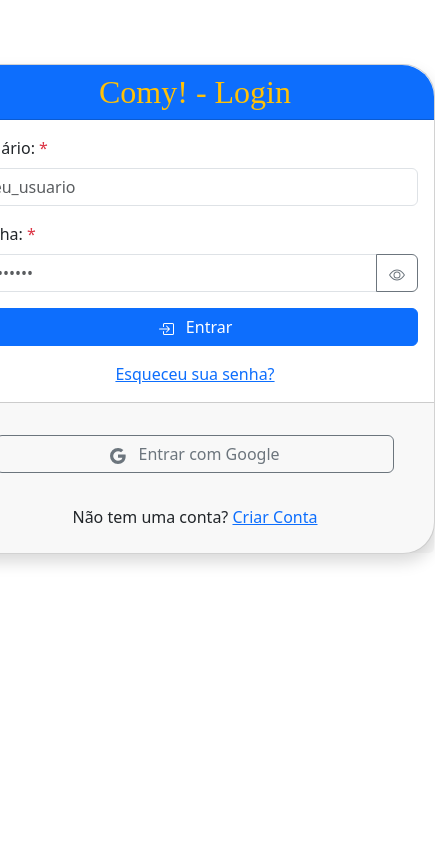
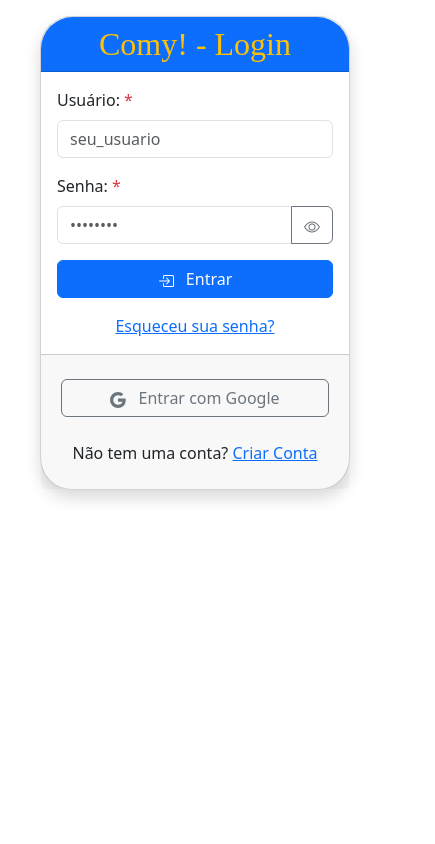
Before and after one commit to comy-delivery/comy-delivery-front, an Angular app: page /login in a window 390 px wide. Shown: the top 844 px of the page, 435 px wide, since content can reach past the window. Built offline with nearby package versions, Linux system fonts and the light colour scheme; a web font is replaced by a local one.

Commit message:
ajustando responsividade da tela de login

```diff
--- a/src/app/views/login/login.html
+++ b/src/app/views/login/login.html
@@ -2,8 +2,11 @@
   @import url('https://fonts.googleapis.com/css2?family=Shrikhand&display=swap');
 </style>
 
-<div class="container mt-3 align-items-center d-flex flex-column">
-  <div class="card shadow m-5 rounded-5" style="width: 30rem">
+<div class="container mt-3">
+  <div class="row justify-content-center m-3 m-lg-5">
+
+    <div class="col-12 col-sm-10 col-md-8 col-lg-5 col-xl-4">
+      <div class="card shadow rounded-5">
         <div class="card-header bg-primary rounded-top-5">
           <h3
             class="text-warning text-center mb-0"
@@ -13,7 +16,6 @@
           </h3>
         </div>
 
-    <!-- Mensagem de Erro -->
         @if (errorMessage) {
           <div class="alert alert-danger m-3 mb-0" role="alert">
             <svg xmlns="http://www.w3.org/2000/svg" width="16" height="16" fill="currentColor" class="bi bi-exclamation-triangle-fill me-2" viewBox="0 0 16 16">
@@ -24,7 +26,6 @@
         }
 
         <form class="p-3" (ngSubmit)="onLogin()">
-      <!-- Campo Username -->
           <div class="mb-3">
             <label class="form-label" for="username">
               Usuário: <span class="text-danger">*</span>
@@ -41,7 +42,6 @@
             />
           </div>
 
-      <!-- Campo Senha -->
           <div class="mb-3">
             <label for="password" class="form-label">
               Senha: <span class="text-danger">*</span>
@@ -79,7 +79,6 @@
             </div>
           </div>
 
-      <!-- Botão de Login -->
           <div class="text-center">
             <button
               type="submit"
@@ -112,8 +111,8 @@
         </form>
 
         <div class="card-footer">
-      <div class="rol">
-        <div class="col p-4">
+          <div class="row">
+            <div class="col-12 p-3">
               <button
                 class="btn btn-outline-secondary w-100"
                 (click)="loginWithGoogle()"
@@ -141,3 +140,5 @@
         </div>
       </div>
     </div>
+  </div>
+</div>
```
Lines whose indentation alone changed are shown as unchanged.
